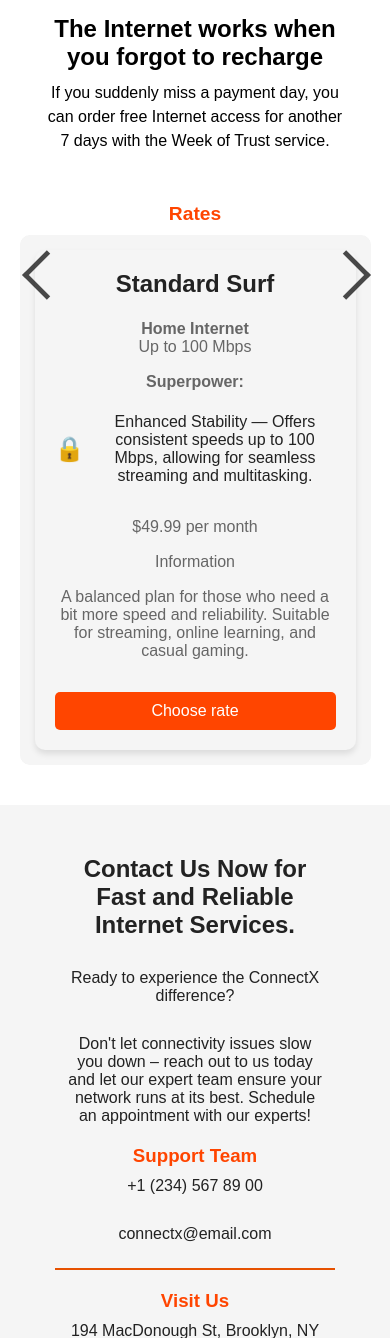
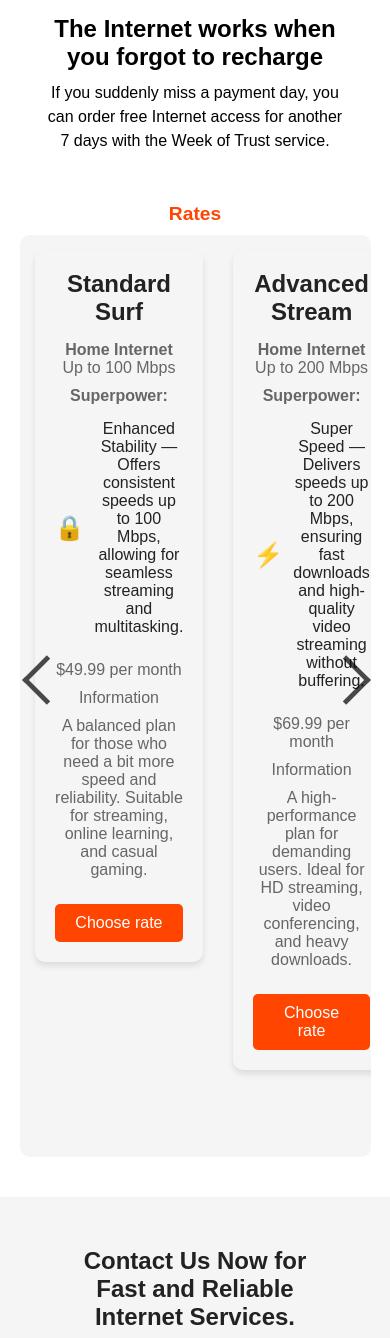
Before and after one commit to Massonus/ConnectX, a Flask app: page /rate/ in a window 390 px wide. Shown: the part 1229-2567 px from the top of the page. Run offline with Flask 3, Linux system fonts and the light colour scheme; parts of the project's set-up code (start-up, migrations or seed data) failed here and were passed over; some libraries are stand-ins or nearby versions.

Commit message:
add new updates in code

```diff
--- a/application/static/css/rates/rates.css
+++ b/application/static/css/rates/rates.css
@@ -36,6 +36,7 @@
     transform: translateY(-10px);
     box-shadow: 0 8px 16px rgba(0, 0, 0, 0.15);
 }
+
 
 .tariff-card h2 {
     color: var(--text-color);
@@ -188,12 +189,12 @@
 
 #controls {
     position: absolute;
-    top: 0;
+    top: 45%;
     width: 100%;
     display: flex;
     justify-content: space-between;
+    transform: translateY(-50%);
     pointer-events: none;
-    padding: 10px 0;
 }
 
 #prev,
@@ -273,12 +274,11 @@
 
 @media (max-width: 768px) {
     .slide {
-        flex: 0 0 100%;
-        max-width: 100%;
-    }
-
-    #prev,
-    #next {
-        top: 10px;
+        width: 100%;
     }
 }
+
+.dark-theme #prev,
+.dark-theme #next {
+    filter: invert(100%);
+}
```
